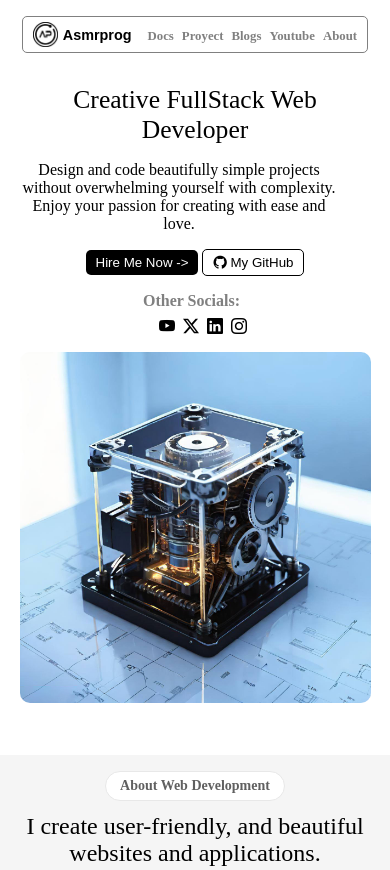
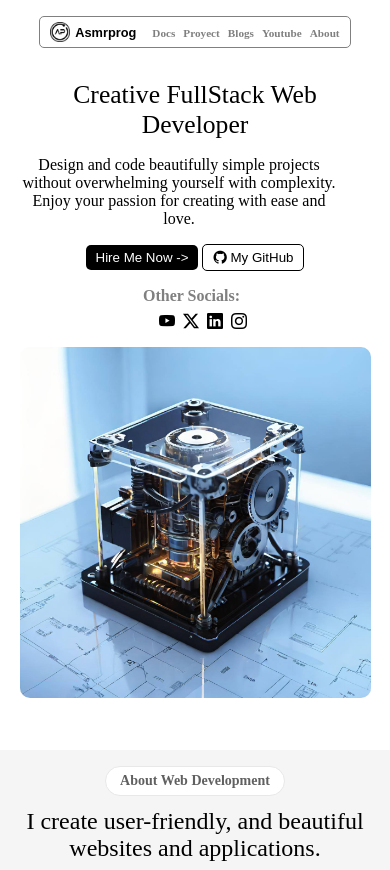
Before and after one commit to DelDazDev/Portfolio, a plain HTML site: page index.html in a window 390 px wide. Shown: the top 870 px of the page. Drawn offline with nearby package versions, Linux system fonts and the light colour scheme.

Commit message:
Commit arreglando el header

```diff
--- a/style.css
+++ b/style.css
@@ -356,14 +356,14 @@ footer a {
 
 @media screen and (max-width: 430px) {
   .container__header .btn__logo {
-    font-size: 0.9rem;
+    font-size: 0.8rem;
   }
   .container__header .btn__logo img {
-    width: 25px;
-    height: 25px;
+    width: 20px;
+    height: 20px;
   }
   .container__header nav ul li a {
-    font-size: 0.8rem;
+    font-size: 0.7rem;
   }
 
   .section__hero .article__texto h1 {
```
